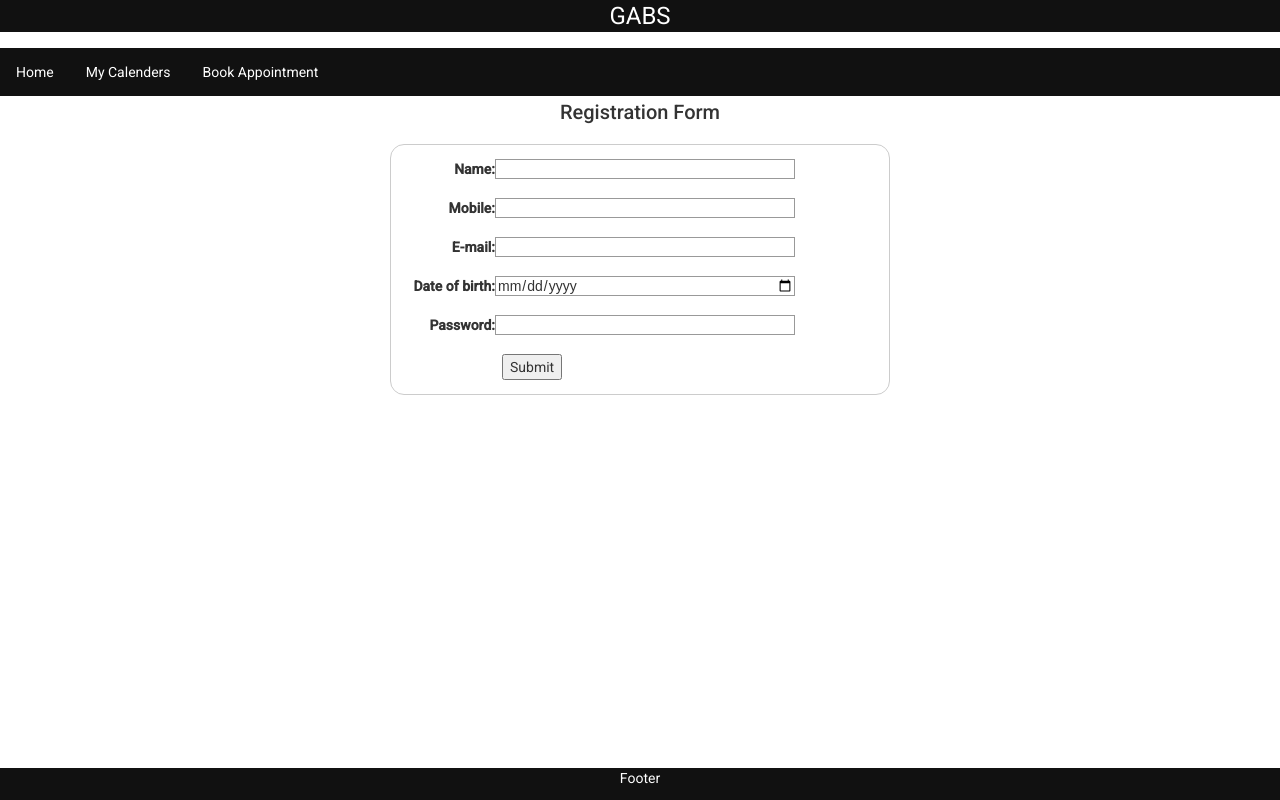
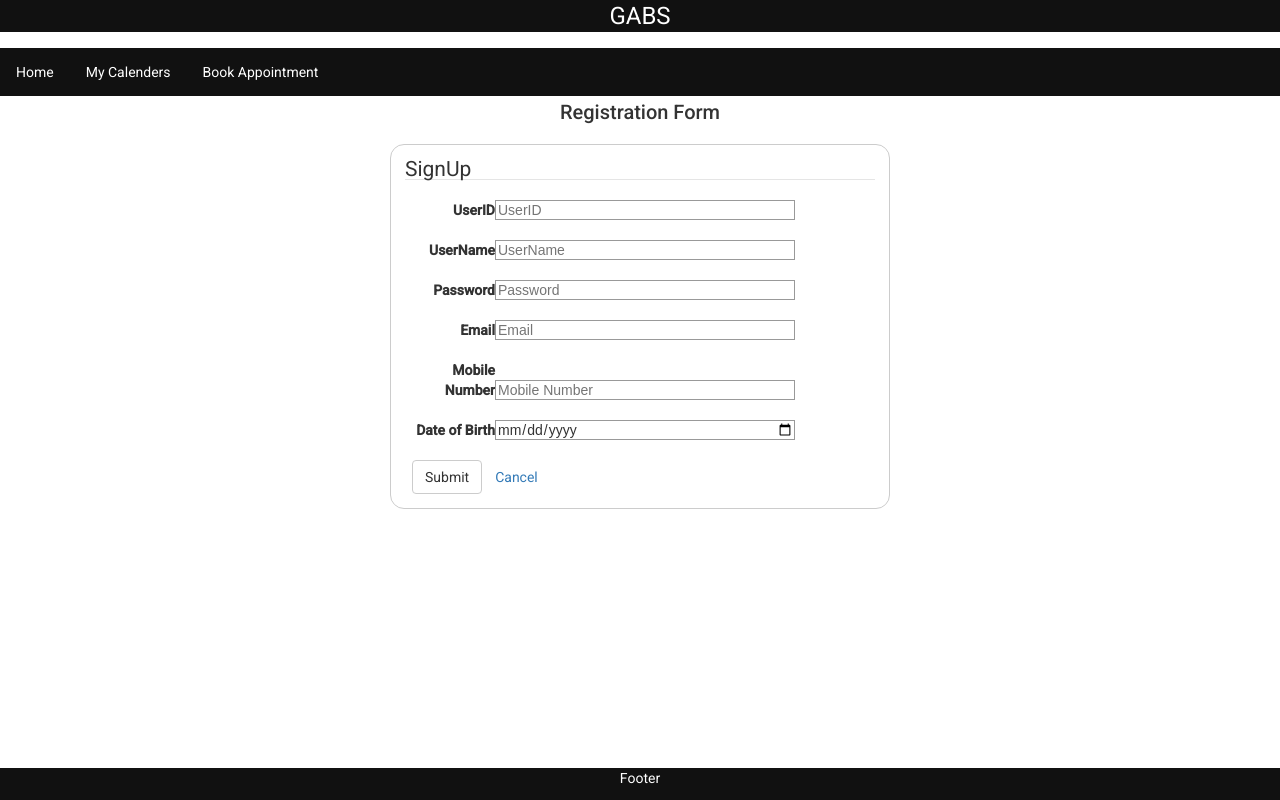
Before and after one commit to atharva-waranashiwar/GABS-FRONTEND-NEW, an Angular app: page /register in a window 1280 px wide. Built offline with nearby package versions, Linux system fonts and the light colour scheme.

Commit message:
Completed RegisterController

```diff
--- a/src/app/register/register.component.html
+++ b/src/app/register/register.component.html
@@ -1,31 +1,89 @@
 <div><h2>Registration Form</h2></div>
 
+<div *ngIf="error" class="alert alert-danger">{{error}}</div>
 <div>
-<form action="/reg" method="post">
-    <ul>
-        <li>
-            <label for="name">Name:</label>
-            <input type="text" id="name" name="user_name">
-        </li>
-        <li>
-            <label for="MobileNo">Mobile:</label>
-            <input type="number" id="MobileNo" name="user_mobile_no">
-        </li>
-        <li>
-            <label for="mail">E-mail:</label>
-            <input type="email" id="mail" name="user_email">
-        </li>
-        <li>
-            <label for="dob">Date of birth:</label>
-            <input type="date" id="dob" name="user_dob">
-        </li>
-        <li>
-            <label for="password">Password:</label>
-            <input type="password" id="password" name="user_password">
-        </li>
-        <li class="button">
-            <button type="submit">Submit</button>
-        </li>
-    </ul>
-</form>
+    <form [formGroup]="registerForm" (ngSubmit)="onSubmit()">
+    <fieldset>
+        <legend>SignUp</legend>
+        <!-- Email Block-->
+        <div class="form-group">
+        <label for="inputUserID">UserID</label>
+        <input type="number"
+            id="inputUserID"
+            placeholder="UserID"
+            name="UserID"
+            formControlName="userID"
+            >
+        </div>
+        <div *ngIf="registerForm.controls.userID.invalid && registerForm.controls.userID.touched">
+            <div *ngIf="registerForm.controls.userID.errors?.required">userID is Mandatory</div>
+            <div *ngIf="registerForm.controls.userID.errors?.maxlength">UserID max can be of 10 Digit Long</div>
+        </div>
+        <div class="form-group">
+        <label for="inputUserName">UserName</label>
+        <input type="text"
+            id="inputUserName"
+            placeholder="UserName"
+            name="UserName"
+            formControlName="username"
+            >
+        </div>
+        <div *ngIf="registerForm.controls.username.invalid && registerForm.controls.username.touched">
+            <div *ngIf="registerForm.controls.username.errors?.required">Username is Mandatory</div>
+        </div>
+        <div class="form-group">
+        <label for="inputPassword">Password</label>
+        <input type="password"
+            id="inputPassword"
+            placeholder="Password"
+            name="password"
+            formControlName="password"
+        >
+        </div>
+        <div *ngIf="registerForm.controls.password.invalid && registerForm.controls.password.touched">
+            <div *ngIf="registerForm.controls.password.errors?.required">Password is Mandatory</div>
+            <div *ngIf="registerForm.controls.password.errors?.minlength">Password has to be minimum 6 Characters long</div>
+        </div>
+        <div class="form-group">
+        <label for="inputEmail">Email</label>
+        <input type="text"
+            id="inputEmail"
+            placeholder="Email"
+            name="email"
+            formControlName="email"
+            >
+        </div>
+        <div *ngIf="registerForm.controls.email.invalid && registerForm.controls.email.touched">
+            <div *ngIf="registerForm.controls.email.errors?.required">Email is Mandatory</div>
+        </div>
+        <div class="form-group">
+        <label for="inputMobileNumber">Mobile Number</label>
+        <input type="text"
+            id="inputMobileNumber"
+            placeholder="Mobile Number"
+            name="mobileNumber"
+            formControlName="mobile"
+            >
+        </div>
+        <div *ngIf="registerForm.controls.mobile.invalid && registerForm.controls.mobile.touched">
+            <div *ngIf="registerForm.controls.mobile.errors?.required">Mobile is Mandatory</div>
+            <div *ngIf="registerForm.controls.mobile.errors?.minlength">Mobile Number has to be 10 Characters long</div>
+            <div *ngIf="registerForm.controls.mobile.errors?.maxlength">Mobile Number has to be 10 Characters long</div>
+        </div>
+        <div class="form-group">
+        <label for="inputEmail">Date of Birth</label>
+        <input type="date"
+            id="inputDoB"
+            placeholder="Date of Birth"
+            name="DoB"
+            formControlName="dob"
+            >
+        </div>
+        <div *ngIf="registerForm.controls.dob.invalid && registerForm.controls.dob.touched">
+            <div *ngIf="registerForm.controls.dob.errors?.required">Date of Birth is Mandatory</div>
+        </div>
+    </fieldset>
+    <button type="submit" class="btn btn-default">Submit</button>
+    <a routerLink="/login" class="btn btn-link">Cancel</a>
+    </form>
 </div>
--- a/src/app/register/register.component.ts
+++ b/src/app/register/register.component.ts
@@ -1,4 +1,7 @@
 import { Component, OnInit } from '@angular/core';
+import { FormGroup, FormBuilder, Validators, FormControl } from '@angular/forms';
+import { Router } from '@angular/router';
+import { ServerService } from '../server.service';
 
 @Component({
   selector: 'app-register',
@@ -6,10 +9,37 @@ import { Component, OnInit } from '@angular/core';
   styleUrls: ['./register.component.css']
 })
 export class RegisterComponent implements OnInit {
-
-  constructor() { }
+  registerForm: FormGroup;
+  error: string = "";
+  constructor(private formBuilder: FormBuilder, private router: Router, private serverComm:ServerService) {
+    this.registerForm = new FormGroup({
+            userID: new FormControl('', [Validators.required, Validators.max(9999999999)]),
+            username: new FormControl('', Validators.required),
+            password: new FormControl('', [Validators.required, Validators.minLength(6)]),
+            email: new FormControl('', [Validators.required, Validators.email]),
+            mobile: new FormControl('', [Validators.required, Validators.minLength(10), Validators.maxLength(10)]),
+            dob :new FormControl('', Validators.required)
+        });
+   }
 
   ngOnInit(): void {
+
+    }
+
+  public onSubmit():void {
+
+    this.serverComm.addUser(this.registerForm.value.userID, this.registerForm.value.username,
+        this.registerForm.value.mobile, this.registerForm.value.dob, this.registerForm.value.email, this.registerForm.value.password)
+      .subscribe(response=>{
+        if(response == true)
+        {
+          console.log("User Inserted");
+          this.router.navigate(['\login']);
+        }
+
+      })
+
+
+
   }
-
 }
--- a/src/app/server.service.ts
+++ b/src/app/server.service.ts
@@ -38,11 +38,11 @@ export class ServerService {
       'userName':userName,
       'mobileNumber':mobileNumber,
       'Dob':DoB,
-      'email':userName,
+      'email':email,
       'isAdmin':false,
       'password':password
     }
-    return this.http.post('http://localhost:'+ this.portNo+'/reg', jsonObject)
+    return this.http.post('http://localhost:'+ this.portNo+'/reg/'+DoB, jsonObject)
   }
 
   public getAppointmentEntriesByOwner(userID:number):Observable<any>
--- a/src/index.html
+++ b/src/index.html
@@ -5,6 +5,7 @@
   <title>GabsProject</title>
   <base href="/">
   <meta name="viewport" content="width=device-width, initial-scale=1">
+  <link rel="stylesheet" href="https://maxcdn.bootstrapcdn.com/bootstrap/3.4.1/css/bootstrap.min.css">
   <link rel="icon" type="image/x-icon" href="favicon.ico">
   <link rel="preconnect" href="https://fonts.gstatic.com">
   <link href="https://fonts.googleapis.com/css2?family=Roboto:wght@300;400;500&display=swap" rel="stylesheet">
```
